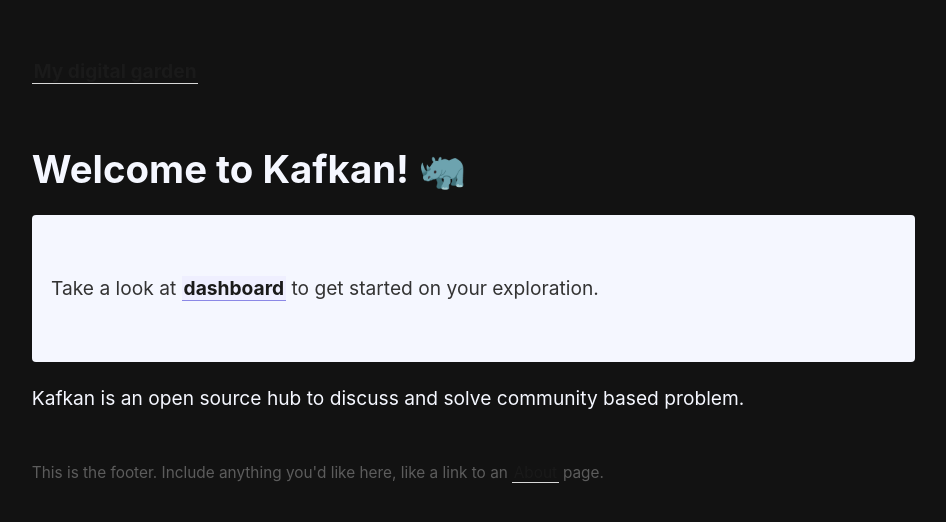
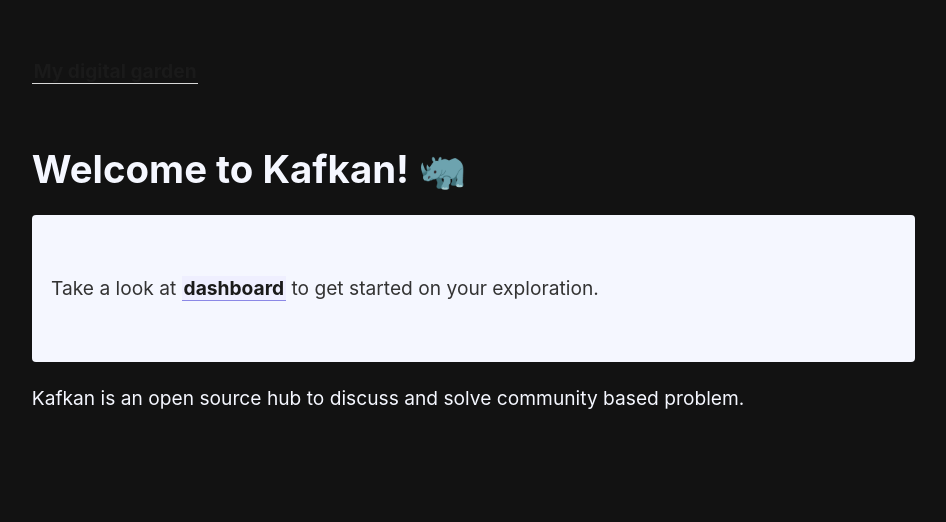
Before and after one commit to sudhanshu-patel/Kafkan, a Jekyll site: the page built from _pages/index.md, in a window 1280 px wide. Shown: the top 522 px of the page, without its empty margins (45-991 px from the left). Built offline with Jekyll 4.4.1, drawn with Linux system fonts in a browser that asks for light colours.

Commit message:
Update footer.html

```diff
--- a/_includes/footer.html
+++ b/_includes/footer.html
@@ -1 +1 @@
-This is the footer. Include anything you'd like here, like a link to an <a class="internal-link" href="/about">About</a> page.
+<!-- This is the footer. Include anything you'd like here, like a link to an <a class="internal-link" href="/about">About</a> page. -->
```
